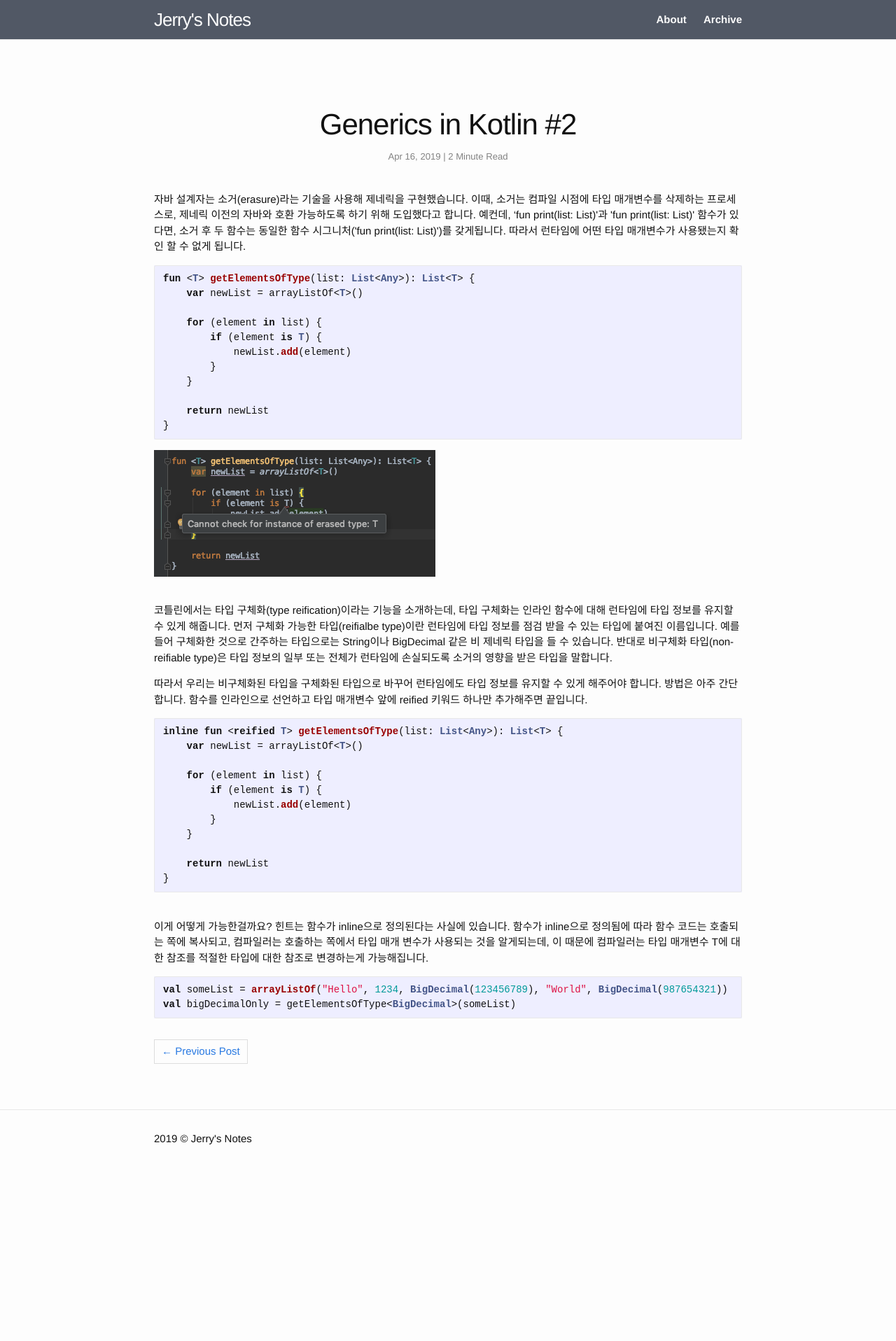
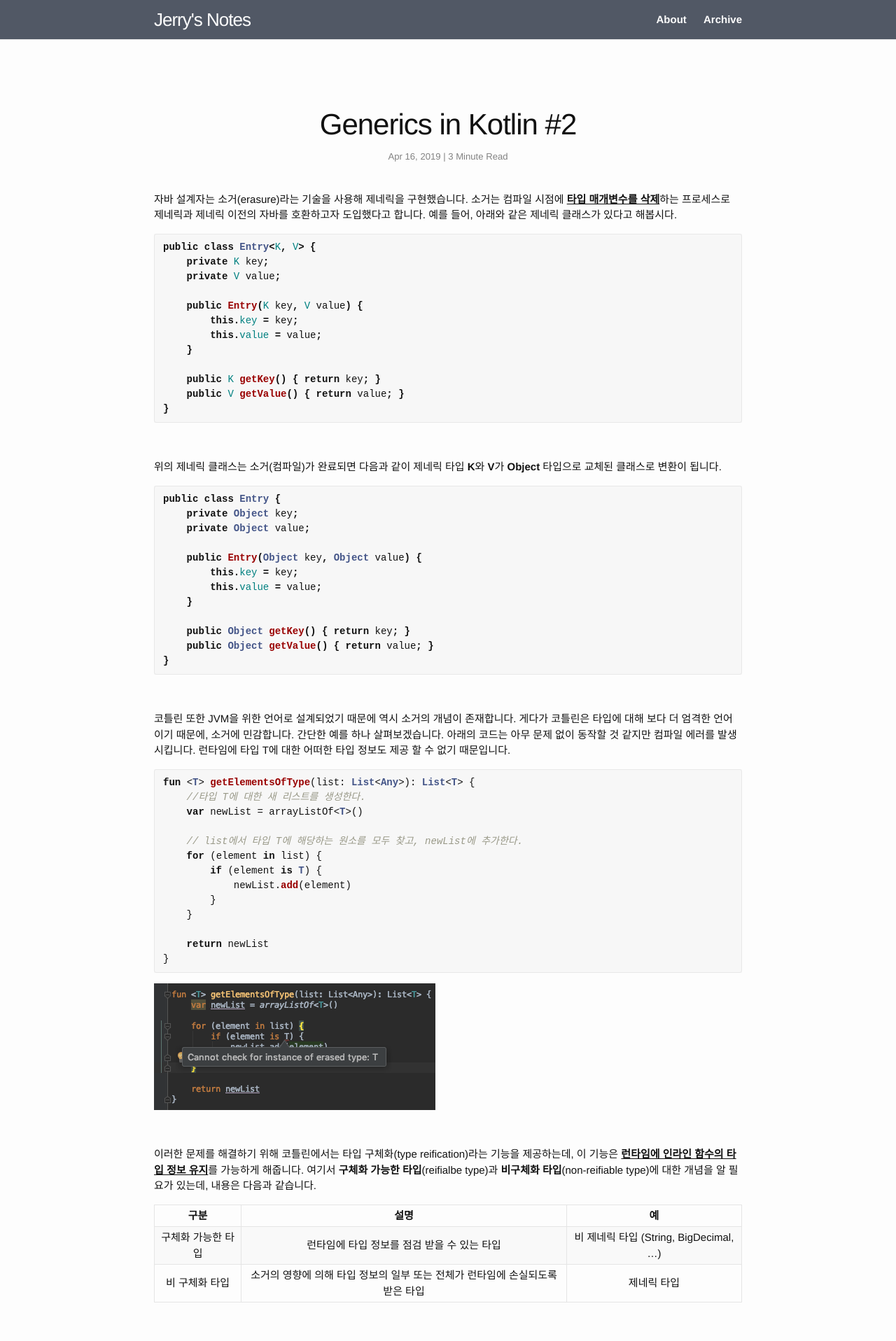
Before and after one commit to yoojoonsang/yoojoonsang.github.io, a Jekyll site: the page built from _posts/2019-04-16-generics-in-kotlin2.markdown, in a window 1280 px wide. Shown: the top 1916 px of the page at 70% size. Built offline with Jekyll 4.4.1, drawn with Linux system fonts in a browser that asks for light colours; before the commit the page ends 1669 px from its top, so only the background shows below that; some of the changed text lies outside the part shown.

Commit message:
Generics in Kotlin #2

````diff
--- a/_posts/2019-04-16-generics-in-kotlin.markdown
+++ b/_posts/2019-04-16-generics-in-kotlin.markdown
@@ -13,7 +13,7 @@ list.add(new BigDecimal(10.5));
 ```
 <br>
 하지만 코틀린은 아래와 같은 코드를 허용하지 않습니다.
-일단 타입이 없으면 컴파일부터 되지 않습니다.
+일단 타입이 없으면 컴파일부터 되지 않기 때문입니다.
 
 ```kotlin
 val list = arrayListOf<>() //compile error
--- a/_posts/2019-04-16-generics-in-kotlin2.markdown
+++ b/_posts/2019-04-16-generics-in-kotlin2.markdown
@@ -4,15 +4,52 @@ title:  "Generics in Kotlin #2"
 categories: jekyll update
 description: 이 장에서는 타입 소거에 대해 알아봅니다.
 ---
-자바 설계자는 소거(erasure)라는 기술을 사용해 제네릭을 구현했습니다.
-이때, 소거는 컴파일 시점에 타입 매개변수를 삭제하는 프로세스로, 제네릭 이전의 자바와 호환 가능하도록 하기 위해 도입했다고 합니다.
-예컨데, 'fun print(list: List<String>)'과 'fun print(list: List<Int>)' 함수가 있다면, 소거 후 두 함수는 동일한 함수 시그니처('fun print(list: List)')를 갖게됩니다.
-따라서 런타임에 어떤 타입 매개변수가 사용됐는지 확인 할 수 없게 됩니다.
+자바 설계자는 소거(erasure)라는 기술을 사용해 제네릭을 구현했습니다. 소거는 컴파일 시점에 **<u>타입 매개변수를 삭제</u>**하는 프로세스로 제네릭과 제네릭 이전의 자바를 호환하고자 도입했다고 합니다. 예를 들어, 아래와 같은 제네릭 클래스가 있다고 해봅시다.
+
+```java
+public class Entry<K, V> {
+    private K key;
+    private V value;
+
+    public Entry(K key, V value) {
+        this.key = key;
+        this.value = value;
+    }
+
+    public K getKey() { return key; }
+    public V getValue() { return value; }
+}
+```
+
+<br>
+
+위의 제네릭 클래스는 소거(컴파일)가 완료되면 다음과 같이 제네릭 타입 **K**와 **V**가 **Object** 타입으로 교체된 클래스로 변환이 됩니다.
+
+```java
+public class Entry {
+    private Object key;
+    private Object value;
+
+    public Entry(Object key, Object value) {
+        this.key = key;
+        this.value = value;
+    }
+
+    public Object getKey() { return key; }
+    public Object getValue() { return value; }
+}
+```
+
+<br>
+
+코틀린 또한 JVM을 위한 언어로 설계되었기 때문에 역시 소거의 개념이 존재합니다. 게다가 코틀린은 타입에 대해 보다 더 엄격한 언어이기 때문에, 소거에 민감합니다. 간단한 예를 하나 살펴보겠습니다. 아래의 코드는 아무 문제 없이 동작할 것 같지만 컴파일 에러를 발생시킵니다. 런타임에 타입 T에 대한 어떠한 타입 정보도 제공 할 수 없기 때문입니다.
 
 ```kotlin
 fun <T> getElementsOfType(list: List<Any>): List<T> {
+    //타입 T에 대한 새 리스트를 생성한다.
     var newList = arrayListOf<T>()
 
+    // list에서 타입 T에 해당하는 원소를 모두 찾고, newList에 추가한다.
     for (element in list) {
         if (element is T) {
             newList.add(element)
@@ -25,13 +62,18 @@ fun <T> getElementsOfType(list: List<Any>): List<T> {
 ![스크린샷1](../../images/type-erased.png)
 
 <br>
-코틀린에서는 타입 구체화(type reification)이라는 기능을 소개하는데, 타입 구체화는 인라인 함수에 대해 런타임에 타입 정보를 유지할 수 있게 해줍니다.
-먼저 구체화 가능한 타입(reifialbe type)이란 런타임에 타입 정보를 점검 받을 수 있는 타입에 붙여진 이름입니다.
-예를들어 구체화한 것으로 간주하는 타입으로는 String이나 BigDecimal 같은 비 제네릭 타입을 들 수 있습니다.
-반대로 비구체화 타입(non-reifiable type)은 타입 정보의 일부 또는 전체가 런타임에 손실되도록 소거의 영향을 받은 타입을 말합니다.
+
+이러한 문제를 해결하기 위해 코틀린에서는 타입 구체화(type reification)라는 기능을 제공하는데, 이 기능은 **<u>런타임에 인라인 함수의 타입 정보 유지</u>**를 가능하게 해줍니다. 여기서 **구체화 가능한 타입**(reifialbe type)과 **비구체화 타입**(non-reifiable type)에 대한 개념을 알 필요가 있는데, 내용은 다음과 같습니다.
+
+|        구분        |                             설명                             |                    예                    |
+| :----------------: | :----------------------------------------------------------: | :--------------------------------------: |
+| 구체화 가능한 타입 |         런타임에 타입 정보를 점검 받을 수 있는 타입          | 비 제네릭 타입 (String, BigDecimal, ...) |
+|   비 구체화 타입   | 소거의 영향에 의해 타입 정보의 일부 또는 전체가 런타임에 손실되도록  받은 타입 |               제네릭 타입                |
+
+<br>
 
 따라서 우리는 비구체화된 타입을 구체화된 타입으로 바꾸어 런타임에도 타입 정보를 유지할 수 있게 해주어야 합니다.
-방법은 아주 간단합니다. 함수를 인라인으로 선언하고 타입 매개변수 앞에 reified 키워드 하나만 추가해주면 끝입니다.
+방법은 간단합니다. 함수를 인라인으로 선언하고 타입 매개변수 앞에 reified 키워드 하나만 추가해주면 컴파일러가 알아서 타입 정보를 채워주게 됩니다.
 
 ```kotlin
 inline fun <reified T> getElementsOfType(list: List<Any>): List<T> {
@@ -48,10 +90,8 @@ inline fun <reified T> getElementsOfType(list: List<Any>): List<T> {
 ```
 
 <br>
-이게 어떻게 가능한걸까요?
-힌트는 함수가 inline으로 정의된다는 사실에 있습니다.
-함수가 inline으로 정의됨에 따라 함수 코드는 호출되는 쪽에 복사되고, 컴파일러는 호출하는 쪽에서 타입 매개 변수가 사용되는 것을 알게되는데,
-이 때문에 컴파일러는 타입 매개변수 T에 대한 참조를 적절한 타입에 대한 참조로 변경하는게 가능해집니다.
+
+이게 어떻게 가능한걸까요? 힌트는 함수가 inline으로 정의된다는 사실에 있습니다. 함수가 inline으로 정의됨에 따라 함수 코드는 호출되는 쪽에 복사되는데, 이에 따라 컴파일러는 타입 매개변수 T에 대한 참조를 적절한 타입에 대한 참조로 변경할 수 있게 되고, 아래 코드는 아무런 문제 없이 동작할 수 있게 됩니다.
 
 ```kotlin
 val someList = arrayListOf("Hello", 1234, BigDecimal(123456789), "World", BigDecimal(987654321))
--- a/_sass/_base.scss
+++ b/_sass/_base.scss
@@ -140,7 +140,8 @@ code {
     font-size: 14px;
     border: 1px solid $grey-color-light;
     border-radius: 3px;
-    background-color: #eef;
+    background-color: #f7f7f7;
+    //background-color: #eef;
 }
 
 code {
--- a/_sass/_syntax-highlighting.scss
+++ b/_sass/_syntax-highlighting.scss
@@ -6,7 +6,8 @@
     @extend %vertical-rhythm;
 
     .highlighter-rouge & {
-      background: #eef;
+      //background: #eef;
+        background: #f7f7f7;
     }
 
     .c     { color: #998; font-style: italic } // Comment
````
Also changed, not shown: Gemfile.lock, 10 other files.
